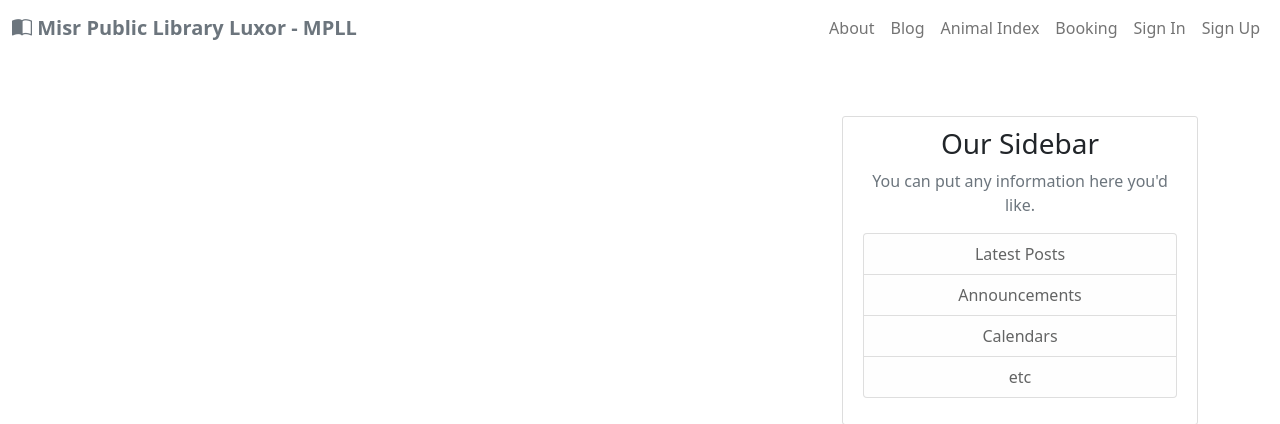
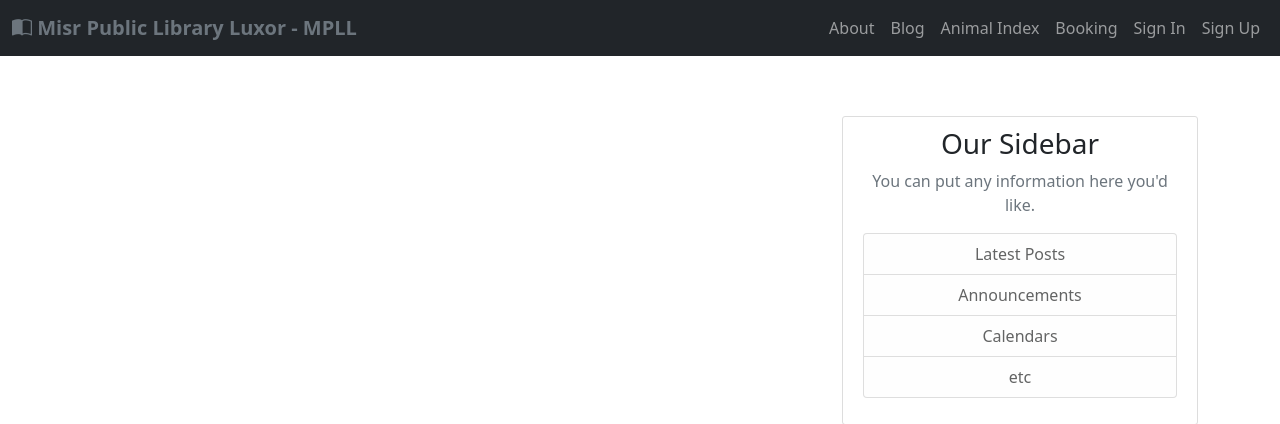
Before and after one commit to ZiadMansourM/MPLL, a Django app: page /blog/ in a window 1280 px wide. Shown: the top 424 px of the page. Run offline with Django 3.2, Linux system fonts and the light colour scheme; data that the repository does not hold is empty; parts of the project's set-up code (start-up, migrations or seed data) failed here and were passed over; some libraries are stand-ins or nearby versions.

Commit message:
changed navbar coloring

```diff
--- a/main/templates/main/base.html
+++ b/main/templates/main/base.html
@@ -13,9 +13,7 @@
     <link rel="stylesheet" href="https://cdn.jsdelivr.net/npm/bootstrap-icons@1.5.0/font/bootstrap-icons.css">
 
     <!-- Icon -->
-    <link rel="shortcut icon" href="{% static 'main/assets/tornado.svg' %}" />
-
-    {% if title %}
+    <link rel="shortcut icon" href="{% static 'main/assets/tornado.svg' %}" /> {% if title %}
     <title>
         MPLL - {{ title }}
     </title>
@@ -29,7 +27,7 @@
 
 <body>
     <!-- navbar -->
-    <nav class="navbar navbar-expand-md navbar-light">
+    <nav class="navbar navbar-dark bg-dark navbar-expand-md ">
         <div class="container-xxl">
             <!-- Brand Name -->
             <a href="{% url 'home' %}" class="navbar-brand">
@@ -39,9 +37,7 @@
                 </span>
             </a>
             <!-- toggle button for mobile nav -->
-            <button class="navbar-toggler" type="button" data-bs-toggle="collapse"
-            data-bs-target="#main-nav" aria-controls="main-nav" aria-expanded="false"
-            aria-label="Toggle navigation">
+            <button class="navbar-toggler" type="button" data-bs-toggle="collapse" data-bs-target="#main-nav" aria-controls="main-nav" aria-expanded="false" aria-label="Toggle navigation">
                 <span class="navbar-toggler-icon"></span>
             </button>
             <!-- navbar links -->
```
Lines whose indentation alone changed are shown as unchanged.
